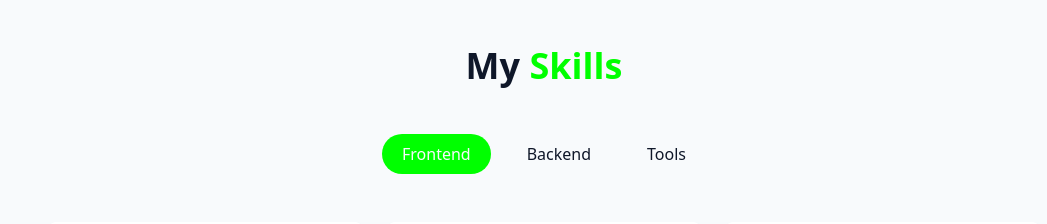
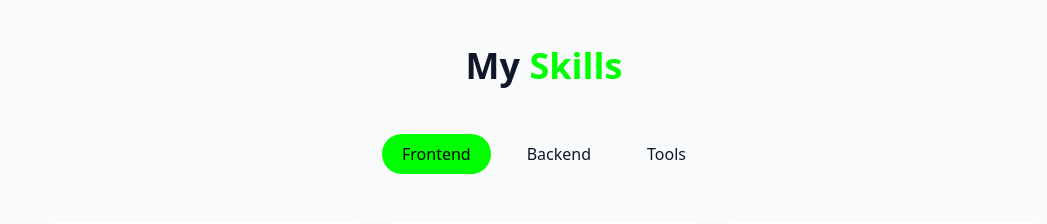
Before and after one commit to Taha-soukarnou/my-portfolio, a React (Vite) app: page / in a window 1280 px wide. Shown: the part 1620-1844 px from the top of the page, without its empty margins (96-1143 px from the left). Built offline with nearby package versions, Linux system fonts and the light colour scheme.

Commit message:
Change active category button color scheme

```diff
--- a/src/components/SkillsSection.jsx
+++ b/src/components/SkillsSection.jsx
@@ -53,7 +53,7 @@ const SkillsSection = () => {
               className={cn(
                 "px-5 py-2 rounded-full transition-colors duration-300 capitalize",
                 activeCategory === Category
-                  ? "bg-primary text-primary-foreground"
+                  ? "bg-primary text-black"
                   : "bg-secondary/70 text-foreground hover/bd-secondary",
               )}
             >
```
